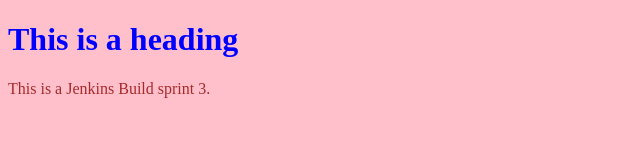
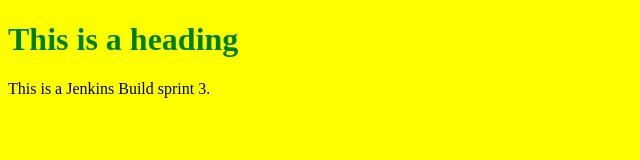
Before and after one commit to Swati1987/indexfile, a plain HTML site: page index.html in a window 1280 px wide. Shown: the whole page, without its empty margins (0-640 px from the left). Drawn offline with Linux system fonts and the light colour scheme.

Commit message:
first build

```diff
--- a/index.html
+++ b/index.html
@@ -2,9 +2,9 @@
 <html>
 	<head>
 <style>
-body {background-color: pink;}
-h1   {color: blue;}
-p    {color: brown;}
+body {background-color: yellow;}
+h1   {color: green;}
+p    {color: black;}
 </style>
 	</head>
 	<body>
```
